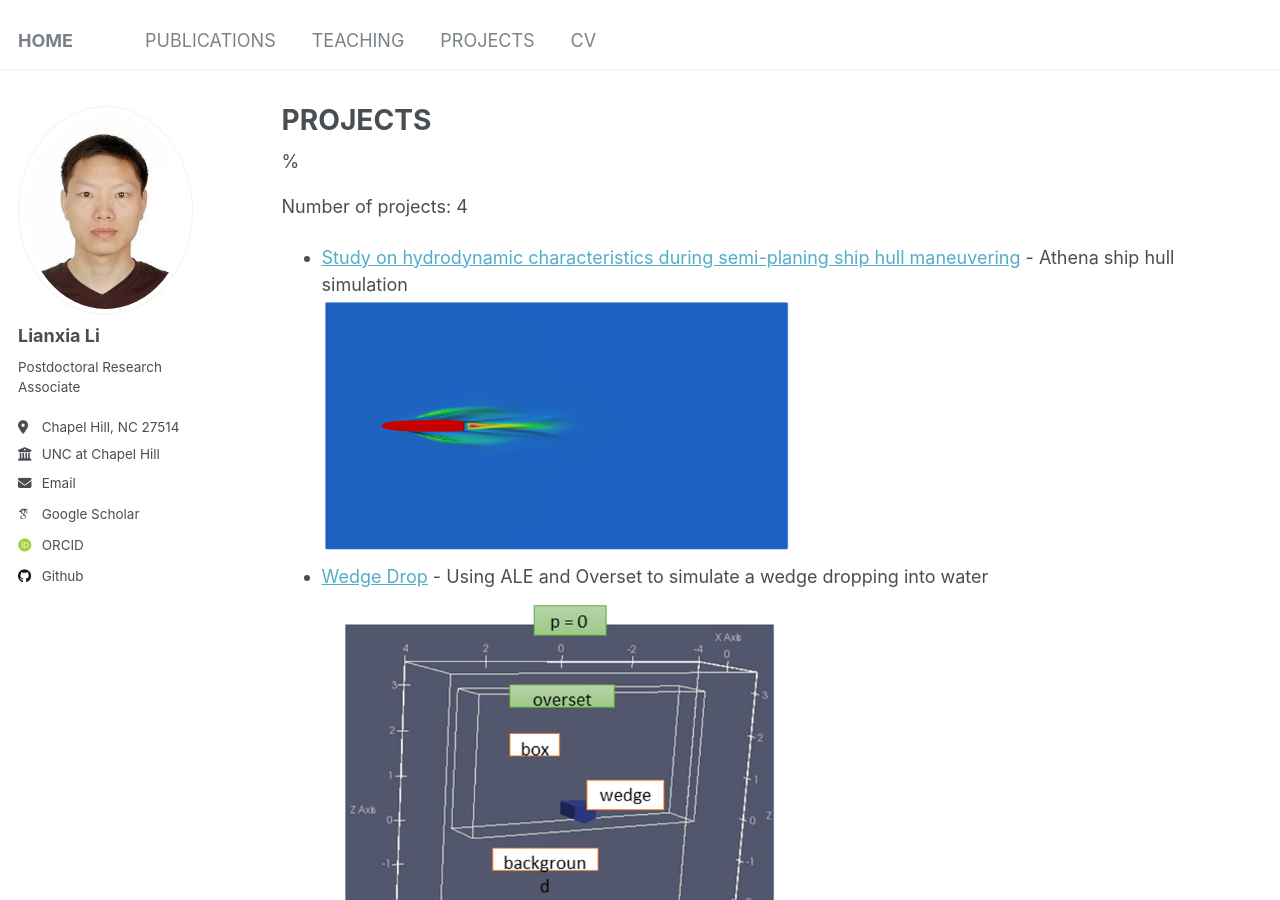
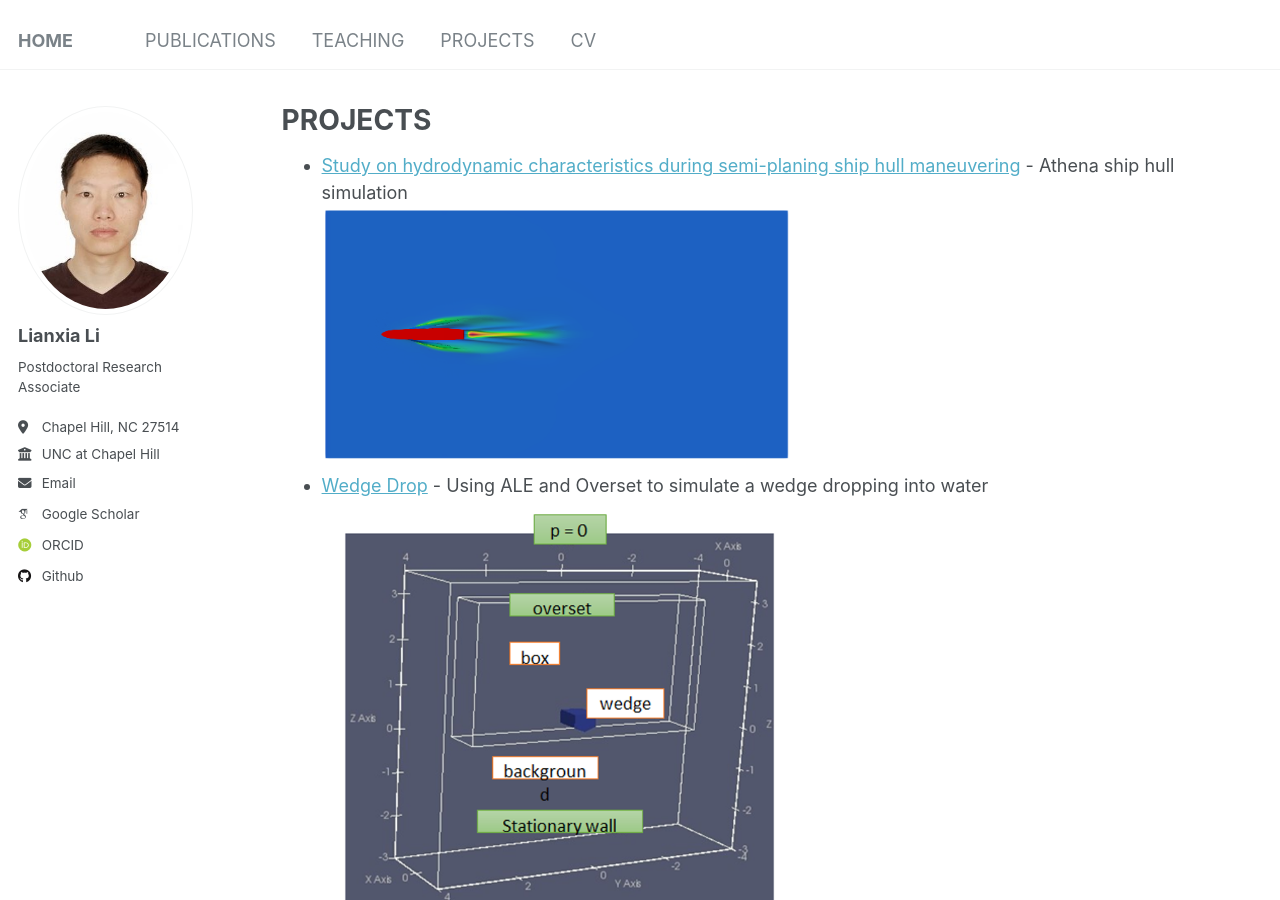
Before and after one commit to Lianxiali/lianxiali-github.io, a Jekyll site: the page built from _pages/projects.html, in a window 1280 px wide and 900 px high. Built offline with Jekyll 4.4.1, drawn with Linux system fonts in a browser that asks for light colours; some web fonts are replaced.

Commit message:
comment out project number

```diff
--- a/_pages/projects.html
+++ b/_pages/projects.html
@@ -8,7 +8,7 @@ author_profile: true
 {% include base_path %}
 
 
-% <p>Number of projects: {{ site.projects.size }}</p>
+<!-- <p>Number of projects: {{ site.projects.size }}</p> -->
 
 <ul>
 {% for post in site.projects %}
--- a/_projects/project-1.md
+++ b/_projects/project-1.md
@@ -1,6 +1,6 @@
 ---
 title: "Study on hydrodynamic characteristics during semi-planing ship hull maneuvering"
-excerpt: "Athena ship hull simulation<br/><a href='_projects/project-1.md'><img src='/images/athena.png' width='50%'></a>"
+excerpt: "Athena ship hull simulation<br/><a href='project-1.md'><img src='/images/athena.png' width='50%'></a>"
 collection: projects
 ---
 
--- a/_projects/project-2.md
+++ b/_projects/project-2.md
@@ -1,6 +1,6 @@
 ---
 title: "Wedge Drop"
-excerpt: "Using ALE and Overset to simulate a wedge dropping into water <br/><a href='_projects/project-2.md'><img src='/images/wedgedrop.png' width='50%'> </a>"
+excerpt: "Using ALE and Overset to simulate a wedge dropping into water <br/><a href='project-2.md'><img src='/images/wedgedrop.png' width='50%'> </a>"
 collection: projects
 ---
 
--- a/_projects/project-3.md
+++ b/_projects/project-3.md
@@ -1,6 +1,6 @@
 ---
 title: "Left Ventricle Flow with Moving Boundaries"
-excerpt: "Hybrid FSI solver coupling IBM and ALE<br/><a href='_projects/project-3.md'><img src='/images/heart.png' width='50%'></a>"
+excerpt: "Hybrid FSI solver coupling IBM and ALE<br/><a href='project-3.md'><img src='/images/heart.png' width='50%'></a>"
 collection: projects
 ---
 
--- a/_projects/project-4.md
+++ b/_projects/project-4.md
@@ -1,6 +1,6 @@
 ---
 title: "Hemodynamics of Murine Arteriovenous Fistula (AVF)"
-excerpt: "Streamline<br/><a href='_projects/project-1.md'><img src='/images/AVF.png' width='50%'></a>"
+excerpt: "Streamline<br/><a href='project-1.md'><img src='/images/AVF.png' width='50%'></a>"
 collection: projects
 ---
 
```
